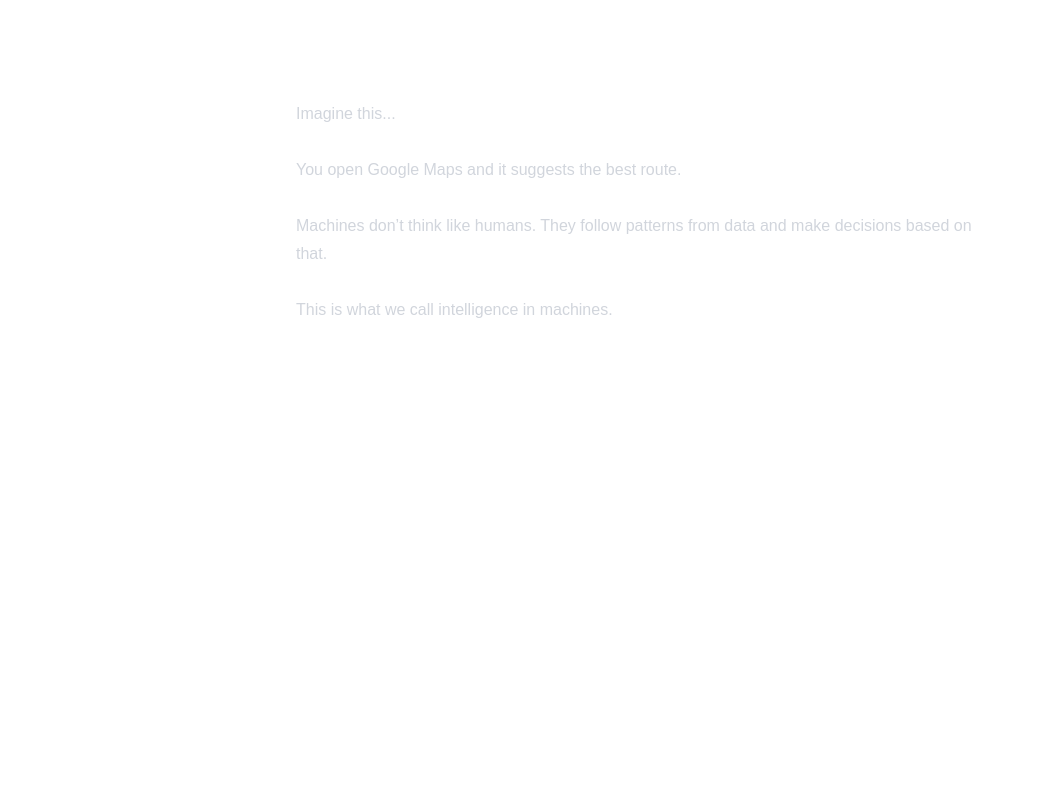
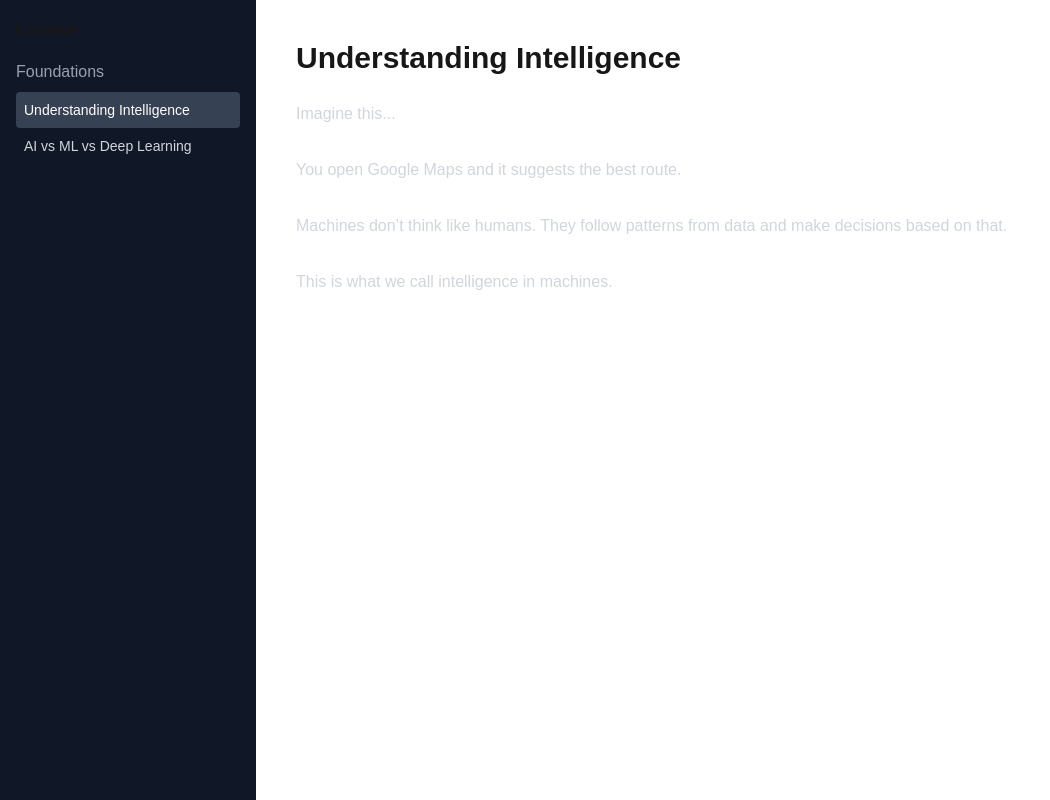
Before and after one commit to Dhthakkar/ai-learning-platform, a Next.js app: page / in a window 1280 px wide. Shown: the whole page, without its empty margins (0-1050 px from the left). Built offline with nearby package versions, Linux system fonts and the light colour scheme.

Commit message:
Added sidebar navigation with topic switching

```diff
--- a/app/page.tsx
+++ b/app/page.tsx
@@ -1,19 +1,32 @@
 "use client";
 
-import course from "@/data/course.json";
+import { useState } from "react";
+import course from "../data/course.json";
+import Sidebar from "@/components/Sidebar";
 
 export default function Home() {
-  const firstTopic = course.modules[0].topics[0];
+  const [selectedTopic, setSelectedTopic] = useState(
+    course.modules[0].topics[0]
+  );
 
   return (
-    <div className="p-10 max-w-3xl mx-auto text-white">
-      <h1 className="text-3xl font-bold mb-6">
-        {firstTopic.title}
-      </h1>
+    <div className="flex h-screen">
 
-      <p className="whitespace-pre-line text-gray-300 leading-7">
-        {firstTopic.content}
-      </p>
+      <Sidebar
+        selectedTopic={selectedTopic}
+        setSelectedTopic={setSelectedTopic}
+      />
+
+      <div className="flex-1 p-10 overflow-y-auto">
+        <h1 className="text-3xl font-bold mb-6">
+          {selectedTopic.title}
+        </h1>
+
+        <p className="whitespace-pre-line text-gray-300 leading-7">
+          {selectedTopic.content}
+        </p>
+      </div>
+
     </div>
   );
 }
--- /dev/null
+++ b/components/sidebar.tsx
@@ -0,0 +1,31 @@
+"use client";
+
+import course from "@/data/course.json";
+
+export default function Sidebar({ selectedTopic, setSelectedTopic }) {
+  return (
+    <div className="w-64 bg-gray-900 p-4 h-screen overflow-y-auto">
+      <h2 className="text-lg font-semibold mb-4">Course</h2>
+
+      {course.modules.map((module) => (
+        <div key={module.id} className="mb-4">
+          <p className="text-gray-400 mb-2">{module.title}</p>
+
+          {module.topics.map((topic) => (
+            <div
+              key={topic.id}
+              onClick={() => setSelectedTopic(topic)}
+              className={`p-2 rounded cursor-pointer text-sm ${
+                selectedTopic.id === topic.id
+                  ? "bg-gray-700 text-white"
+                  : "text-gray-300 hover:bg-gray-800"
+              }`}
+            >
+              {topic.title}
+            </div>
+          ))}
+        </div>
+      ))}
+    </div>
+  );
+}
```
